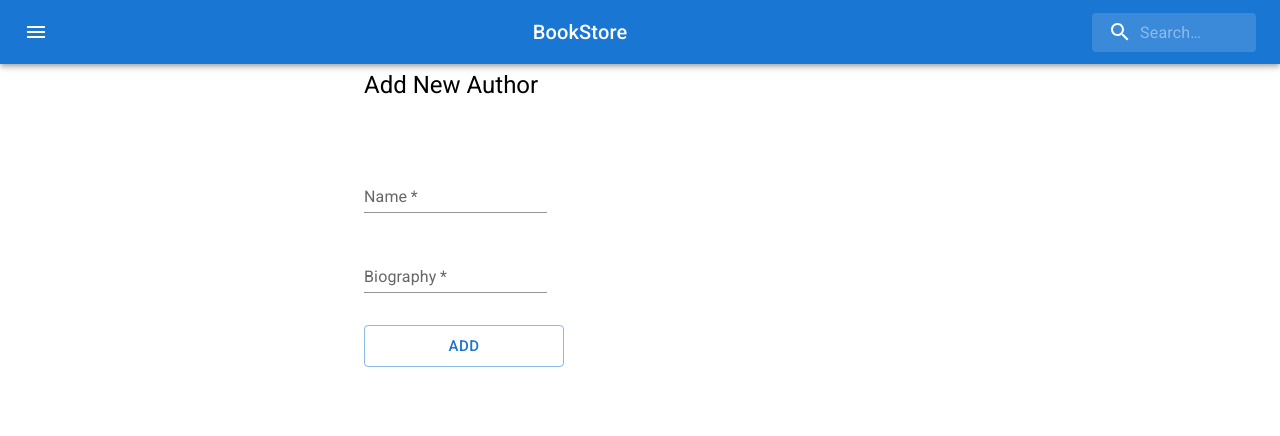
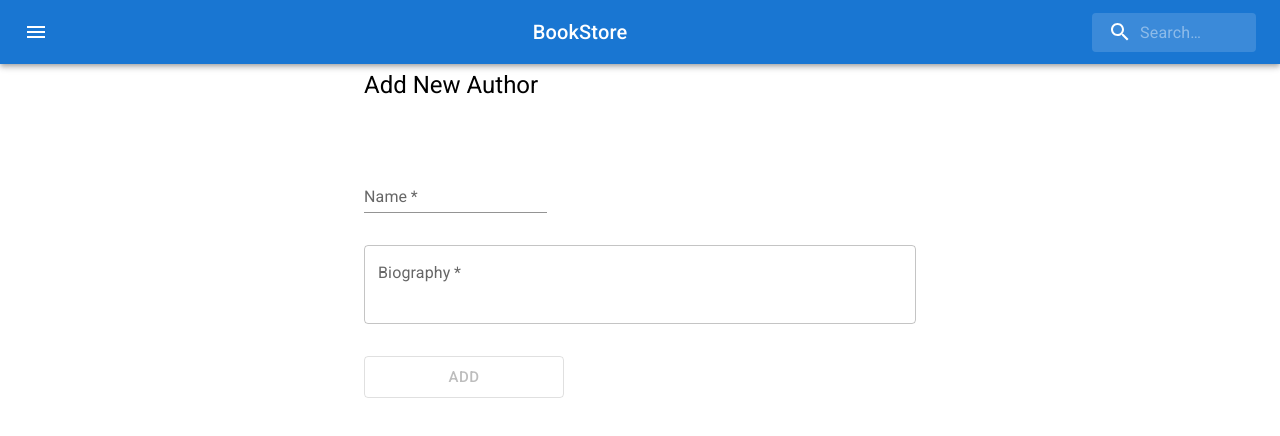
Before and after one commit to mayurbokad14/bookstore-ui, a React (Create React App) app: page / in a window 1280 px wide. Shown: the top 436 px of the page. Built offline with nearby package versions, Linux system fonts and the light colour scheme.

Commit message:
connect with backend using axios

```diff
--- a/src/Components/Authors/AddAuthor.js
+++ b/src/Components/Authors/AddAuthor.js
@@ -1,7 +1,7 @@
-import { Box, Button, Container, Grid, TextField, Typography } from "@mui/material";
-import shadows from "@mui/material/styles/shadows";
+import { Alert, Box, Button, Container, Grid, TextField, Typography } from "@mui/material";
+import axios from "axios";
 import { useState } from "react";
-import validator from "validator";
+
 
 export default function AddAuthor(){
 
@@ -19,32 +19,119 @@ export default function AddAuthor(){
         }
     });
 
+    const [disableSubmit, setDisableSubmit] = useState(true);
+
+    const [alertConfig, setAlertConfig] = useState({
+        show: false,
+        msg: "",
+        severity : "success"
+    });
+
     const handleName = (event) => {
 
         setAuthor(prev => {
             return {
                 ...prev,
                 name: event.target.value.trim(),
-                validationFailed: event.target.value.trim().length == 0
+                validationFailed: event.target.value.trim().length === 0
             }
         });
+
+        setDisableSubmit(false);
     };
+
     const handleBio = (event) => {
 
         setAuthor(prev => {
             return {
                 ...prev,
                 bio: event.target.value.trim(),
-                validationFailed: event.target.value.trim().length == 0
+                validationFailed: event.target.value.trim().length === 0
             }
         });
+
+        setDisableSubmit(false);
+    };
+
+    const disappearAlert = (duration) => {
+        setTimeout(()=>{
+            setAlertConfig(prev=>{
+                return {
+                    ...prev,
+                    show: false
+                }
+            });
+        }, duration);
+    };
+
+    const submitRequest = async (event) => {
+
+        setDisableSubmit(true);
+
+        try {
+            const response = await axios({
+                url : "http://localhost:3001/bookstore/v1/author",
+                method: "post",
+                headers: {
+                    "Content-Type" : "application/json"
+                },
+                data: {
+                    name: author.name,
+                    bio: author.bio
+                }
+            });
+
+            console.log(response.data);
+
+            if(event !==null){
+                event.target.reset();
+            }
+
+            if(response.status === 200){
+                setAlertConfig({
+                    severity: "success",
+                    msg: response.data.message,
+                    show: true
+                });
+            }
+
+            disappearAlert(5000);
+
+        } catch (error) {
+
+            console.log(error);
+            setDisableSubmit(false);
+
+            setAlertConfig({
+                severity: "error",
+                msg: "Something went wrong, please try after sometime",
+                show: true
+            });
+
+            disappearAlert(7000);
+
+        }
+
+        //setDisableSubmit(false);
+
+
+    };
+
+    const handleSubmit = (event) => {
+        event.preventDefault();
+
+        submitRequest(event);
+
+        return false;
     };
 
 
     return (
         <div style={{padding:"5px"}} >
             <Box sx={{flexGrow: 1}} >
+
                 <Container maxWidth="sm">
+                    <form onSubmit={handleSubmit}>
                         <Grid container spacing={4}>
                             <Grid item xs={12}>
                                 <Typography variant="h5">
@@ -54,17 +141,34 @@ export default function AddAuthor(){
                             <Grid item xs={12}>
                             </Grid>
                             <Grid item xs={12} md={6}>
-                                <TextField variant="standard" label="Name" required onChange={handleName} error={author.name.validationFailed} helperText={author.name.validationFailed ? author.name.helperText : null}   />
+                                <TextField inputProps={{maxLength: 100}} variant="standard" label="Name" required onChange={handleName} error={author.name.validationFailed} helperText={author.name.validationFailed ? author.name.helperText : null}   />
                             </Grid>
                             <Grid item xs={12} md={12}>
-                                <TextField variant="standard" label="Biography" required onChange={handleBio} error={author.bio.validationFailed} helperText={author.bio.validationFailed ? author.bio.helperText : null}  />
+                                <TextField inputProps={{maxLength: 255}} multiline fullWidth minRows={2} variant="outlined" label="Biography" required onChange={handleBio} error={author.bio.validationFailed} helperText={author.bio.validationFailed ? author.bio.helperText : null}  />
                             </Grid>
                             <Grid item xs={12} md={12}>
-                                <Button style={{minWidth:"200px"}}  variant="outlined" size="large" disabled={
-                                    author.name.validationFailed || author.bio.validationFailed
+                                <Button type="submit" style={{minWidth:"200px"}}  variant="outlined" size="large" disabled={
+                                    author.name.validationFailed || author.bio.validationFailed || disableSubmit
                                 } >Add</Button>
                             </Grid>
                         </Grid>
+                    </form>
+                </Container>
+
+                <Container maxWidth="md" style={{marginTop:"20px"}}>
+                    <Grid container spacing={8}>
+                        <Grid item xs={12}>
+                            {
+                                alertConfig.show ?
+                                <Alert severity={alertConfig.severity}>
+                                    {alertConfig.msg}
+                                </Alert>
+                                : null
+                            }
+
+                        </Grid>
+                    </Grid>
+
                 </Container>
             </Box>
         </div>
```
